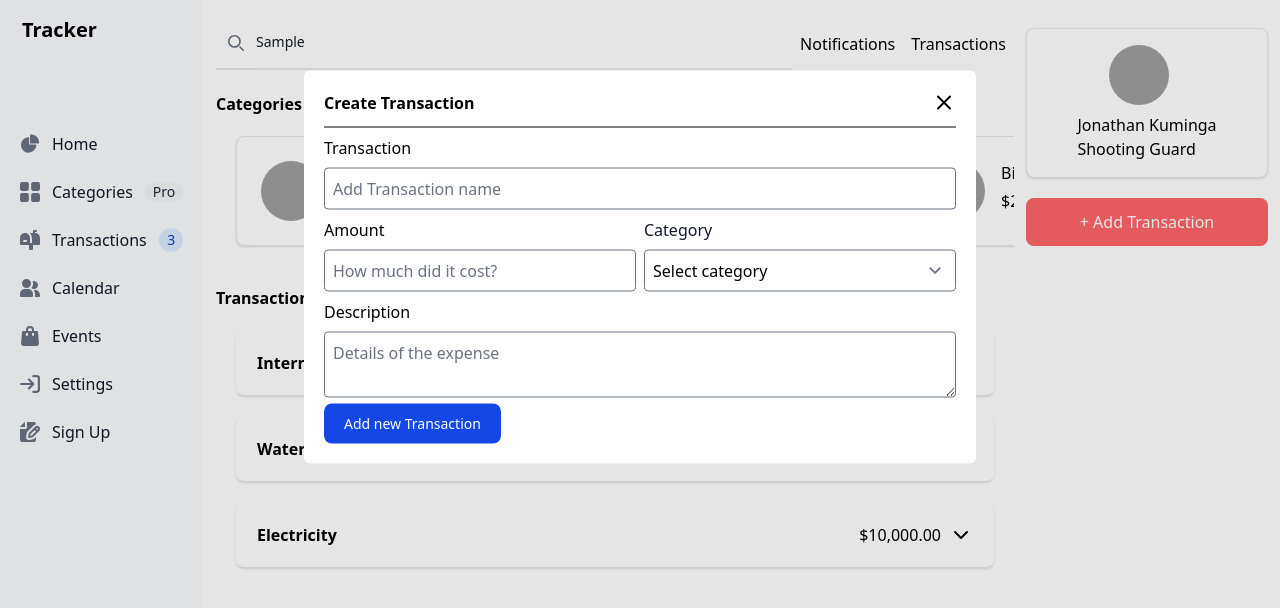
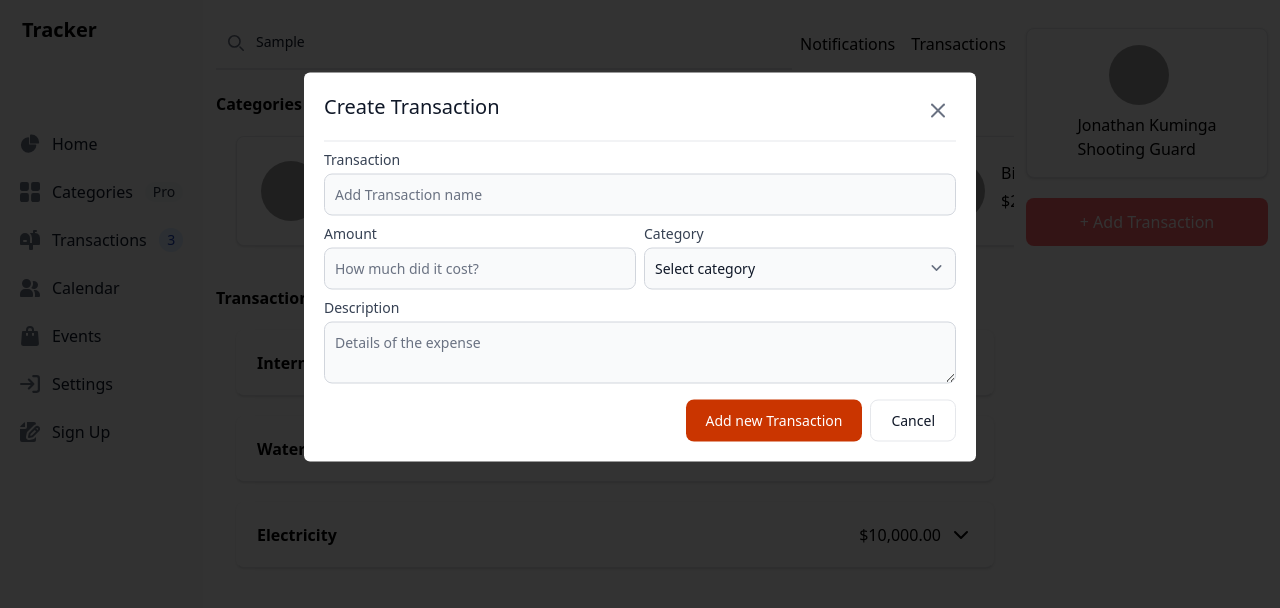
Before and after one commit to Jamesgnzg/exp-tracker, a SvelteKit app: page /transactions in a window 1280 px wide. Both pictures are taken after typing "Sample" into the empty fields and a click on the button "+ Add Transaction". Shown: the top 608 px of the page. Built offline with nearby package versions, Linux system fonts and the light colour scheme; grey boxes are pictures that could not be loaded.

Commit message:
Update modal styling

```diff
--- a/src/lib/Modal.svelte
+++ b/src/lib/Modal.svelte
@@ -6,22 +6,25 @@
     let dialog = $state();
 
     $effect(() => {
-        if (showModal) dialog.showModal();
+        if (showModal) {
+            dialog.showModal();
+        } else {
+            dialog.close();
+        }
     })
 </script>
 
 <dialog bind:this={dialog}
     onclose={() => showModal = false}
-    data-modal-backdrop="static"
-    class="overflow-y-auto overflow-x-hidden rounded-md absolute left-1/2 top-1/3 transform -translate-1/2 min-w-2xl min-h-2xl"
-    transition:fade>
+    class="overflow-y-auto overflow-x-hidden rounded-md absolute left-1/2 top-1/3 transform -translate-1/2 min-w-2xl min-h-2xl backdrop:bg-black/80"
+    >
 
     {#if showModal}
         <div class="p-5" transition:fade>
-            <div class="flex justify-between border-b pb-3">
+            <div class="flex justify-between border-b border-b-gray-200 pb-3">
                 {@render header?.()}
                 <!-- svelte-ignore a11y_autofocus -->
-                <button autofocus onclick={() => dialog.close()} class="cursor-pointer"><X /></button>
+                <button autofocus onclick={() => dialog.close()} class="cursor-pointer text-gray-500 hover:bg-gray-200 rounded-lg p-1.5"><X /></button>
             </div>
             {@render children?.()}
         </div>
--- a/src/routes/transactions/components/RightBar.svelte
+++ b/src/routes/transactions/components/RightBar.svelte
@@ -17,27 +17,27 @@
 
 <Modal bind:showModal={showTransactionModal}>
 	{#snippet header()}
-		<h2 class="font-bold">Create Transaction</h2>
+		<h2 class="text-xl font-medium text-gray-900">Create Transaction</h2>
 	{/snippet}
 
     <div class="mt-2">
         <form method="POST">
             <div class="grid grid-cols-2 gap-2">
                 <div class="col-span-2">
-                    <label for="name" class="block mb-2 font-medium">
+                    <label for="name" class="text-sm rtl:text-right font-medium block text-gray-700 dark:text-gray-200 space-y-2 mb-1">
                         Transaction
                     </label>
-                    <input name="name" class="border p-2 rounded-sm min-w-full focus:ring-0 focus:outline-none" autocomplete="off" placeholder="Add Transaction name"/>
+                    <input name="name" class="block w-full disabled:cursor-not-allowed disabled:opacity-50 rtl:text-right focus:outline-hidden text-sm px-2.5 py-2.5 border border-gray-300 focus:border-primary-500 focus:ring-orange-500 bg-gray-50 text-gray-900 rounded-lg" required autocomplete="off" placeholder="Add Transaction name"/>
                 </div>
                 <div class="col-span-2 sm:col-span-1">
-                    <label for="amount" class="block mb-2 font-medium">
+                    <label for="amount" class="text-sm rtl:text-right font-medium block text-gray-700 dark:text-gray-200 space-y-2 mb-1">
                         Amount
                     </label>
-                    <input name="amount" type="number" class="border p-2 rounded-sm min-w-full focus:ring-0 focus:outline-none" autocomplete="off" placeholder="How much did it cost?"/>
+                    <input name="amount" type="number" class="block w-full disabled:cursor-not-allowed disabled:opacity-50 rtl:text-right focus:outline-hidden text-sm px-2.5 py-2.5 border border-gray-300 focus:border-primary-500 focus:ring-orange-500 bg-gray-50 text-gray-900 rounded-lg" autocomplete="off" placeholder="How much did it cost?"/>
                 </div>
                 <div class="col-span-2 sm:col-span-1">
-                    <label for="category" class="block mb-2 font-medium text-gray-900 dark:text-white">Category</label>
-                    <select id="category" class="border rounded-sm focus:outline-none focus:ring-0 min-w-full p-2">
+                    <label for="category" class="text-sm rtl:text-right font-medium block text-gray-700 dark:text-gray-200 space-y-2 mb-1">Category</label>
+                    <select id="category" class="block w-full disabled:cursor-not-allowed disabled:opacity-50 rtl:text-right focus:outline-hidden text-sm px-2.5 py-2.5 border border-gray-300 focus:border-primary-500 focus:ring-orange-500 bg-gray-50 text-gray-900 rounded-lg">
                         <option selected={true}>Select category</option>
                         <option value="TV">Transportation</option>
                         <option value="PC">Food</option>
@@ -46,15 +46,21 @@
                     </select>
                 </div>
                 <div class="col-span-2">
-                    <label for="description" class="block mb-2 font-medium">
+                    <label for="description" class="text-sm rtl:text-right font-medium block text-gray-700 dark:text-gray-200 space-y-5 mb-1">
                         Description
                     </label>
-                    <textarea name="description" class="border p-2 rounded-sm min-w-full focus:ring-0 focus:outline-none" autocomplete="off" placeholder="Details of the expense"></textarea>
+                    <textarea name="description" class="block w-full disabled:cursor-not-allowed disabled:opacity-50 rtl:text-right focus:outline-hidden text-sm px-2.5 py-2.5 border border-gray-300 focus:border-primary-500 focus:ring-orange-500 bg-gray-50 text-gray-900 rounded-lg" autocomplete="off" placeholder="Details of the expense"></textarea>
                 </div>
             </div>
-            <button type="submit" class="text-white inline-flex items-center bg-blue-700 hover:bg-blue-800 focus:ring-4 focus:outline-none focus:ring-blue-300 font-medium rounded-lg text-sm px-5 py-2.5 text-center ">
-                Add new Transaction
-            </button>
+
+            <div class="flex flex-row-reverse gap-2">
+                <button class="text-gray-900 inline-flex items-center bg-transparent border border-gray-200 hover:bg-gray-100 hover:text-orange-700 focus:ring-4 focus:outline-none focus:ring-blue-300 font-medium rounded-lg text-sm px-5 py-2.5 text-center mt-4 cursor-pointer" onclick={() => showTransactionModal = false}>
+                    Cancel
+                </button>
+                <button type="submit" class="text-white inline-flex items-center bg-orange-700 hover:bg-orange-800 focus:ring-4 focus:outline-none focus:ring-blue-300 font-medium rounded-lg text-sm px-5 py-2.5 text-center mt-4 cursor-pointer">
+                    Add new Transaction
+                </button>
+            </div>
         </form>
     </div>
 </Modal>
```
